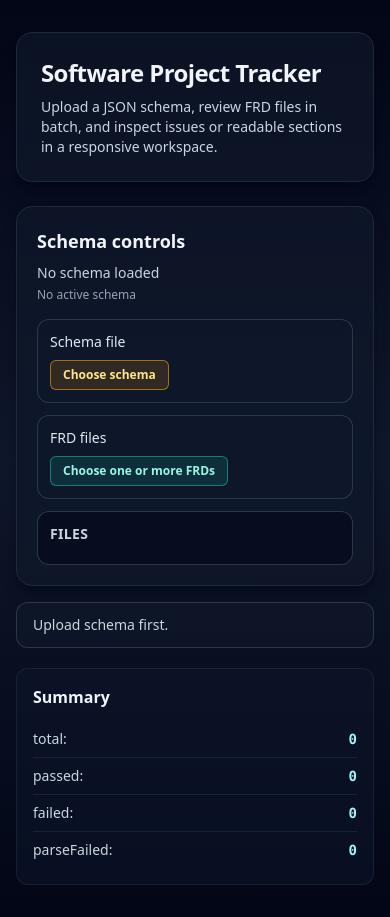
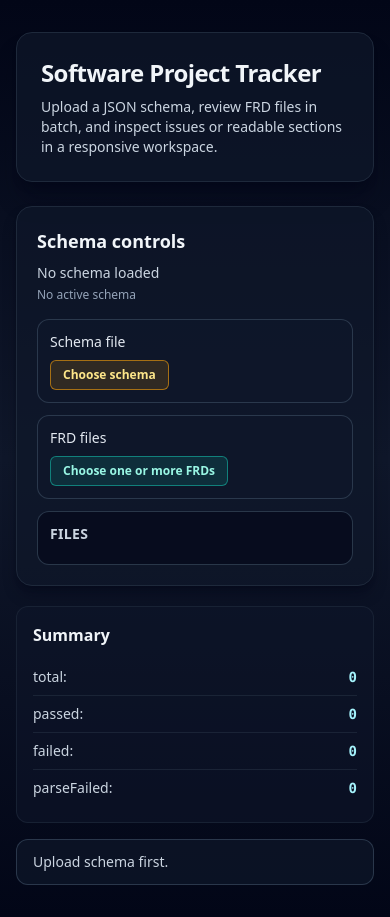
Before and after one commit to dm1llz/software-project-tracker, a React (Vite) app: page / in a window 390 px wide. Built offline with nearby package versions, Linux system fonts and the light colour scheme.

Commit message:
fix(frd-011): match schema and summary panel heights

```diff
--- a/src/ui/ReviewRunPage.tsx
+++ b/src/ui/ReviewRunPage.tsx
@@ -174,9 +174,9 @@ export const ReviewRunPage = () => {
 
       <section
         aria-label="Review workspace top row"
-        className="mt-5 grid grid-cols-1 items-start gap-5 lg:grid-cols-[minmax(0,2fr)_minmax(0,1fr)]"
+        className="mt-5 grid grid-cols-1 items-stretch gap-5 lg:grid-cols-[minmax(0,2fr)_minmax(0,1fr)]"
       >
-        <div className="min-w-0 space-y-4">
+        <div className="min-w-0 h-full">
           <SchemaControlPanel
             model={pageModel.schemaPanel}
             onSchemaUpload={(file, replaceMode) => {
@@ -195,28 +195,28 @@ export const ReviewRunPage = () => {
               ) : null
             }
           />
+        </div>
+
+        <div className="min-w-0 h-full">
+          <ReviewSummaryView model={contentModel.summary} />
+        </div>
+      </section>
 
       {pageModel.visibleSections.emptyHint ? (
-            <p className="rounded-xl border border-slate-700/80 bg-slate-900/70 px-4 py-3 text-sm text-slate-300">
+        <p className="mt-4 rounded-xl border border-slate-700/80 bg-slate-900/70 px-4 py-3 text-sm text-slate-300">
           Upload schema first.
         </p>
       ) : null}
       {pageModel.visibleSections.readyHint ? (
-            <p className="rounded-xl border border-emerald-500/40 bg-emerald-500/10 px-4 py-3 text-sm text-emerald-100">
+        <p className="mt-4 rounded-xl border border-emerald-500/40 bg-emerald-500/10 px-4 py-3 text-sm text-emerald-100">
           Schema ready for FRD upload.
         </p>
       ) : null}
       {pageModel.visibleSections.runningProgress ? (
-            <p className="rounded-xl border border-cyan-500/40 bg-cyan-500/10 px-4 py-3 text-sm text-cyan-100">
+        <p className="mt-4 rounded-xl border border-cyan-500/40 bg-cyan-500/10 px-4 py-3 text-sm text-cyan-100">
           Processing {pageModel.progress.processedFiles} / {pageModel.progress.totalFiles}
         </p>
       ) : null}
-        </div>
-
-        <div className="min-w-0">
-          <ReviewSummaryView model={contentModel.summary} />
-        </div>
-      </section>
 
       {contentModel.runIssuePanel.visible || contentModel.detailPanel.fileId !== null ? (
         <section
--- a/src/ui/components/SchemaControlPanel.tsx
+++ b/src/ui/components/SchemaControlPanel.tsx
@@ -113,7 +113,7 @@ export const SchemaControlPanel = ({
   return (
     <section
       aria-label="Schema controls"
-      className="rounded-2xl border border-slate-800 bg-slate-900/70 p-5 shadow-lg shadow-slate-950/40"
+      className="h-full rounded-2xl border border-slate-800 bg-slate-900/70 p-5 shadow-lg shadow-slate-950/40"
     >
       <h2 className="text-lg font-semibold text-slate-100">Schema controls</h2>
       <p className="mt-2 text-sm text-slate-300">{model.schemaStatusText}</p>
```
Lines whose indentation alone changed are shown as unchanged.
